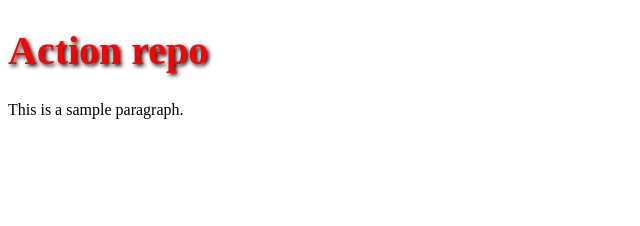
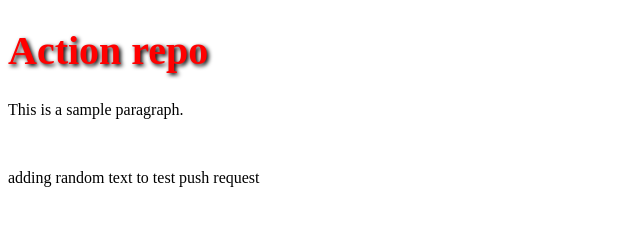
Before and after one commit to Pradeep-Borude/Action-repo, a plain HTML site: page index.html in a window 1280 px wide. Shown: the whole page, without its empty margins (0-640 px from the left). Drawn offline with Linux system fonts and the light colour scheme.

Commit message:
add some code

```diff
--- a/index.html
+++ b/index.html
@@ -9,5 +9,7 @@
 <body>
     <h1 class="heading">Action repo</h1>
     <p>This is a sample paragraph.</p>
+    <br>
+    <p>adding random text to test push request</p>
 </body>
 </html>
```
